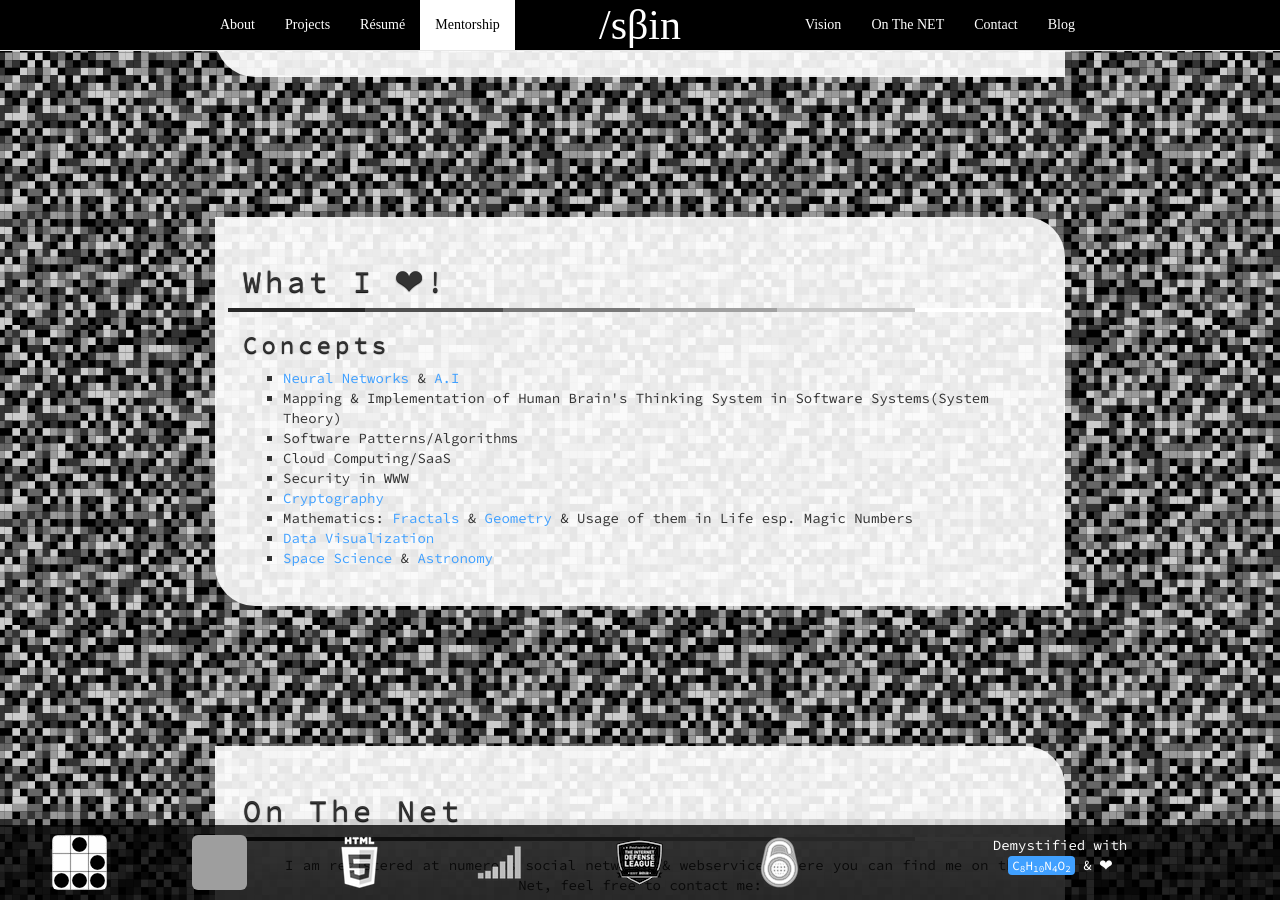
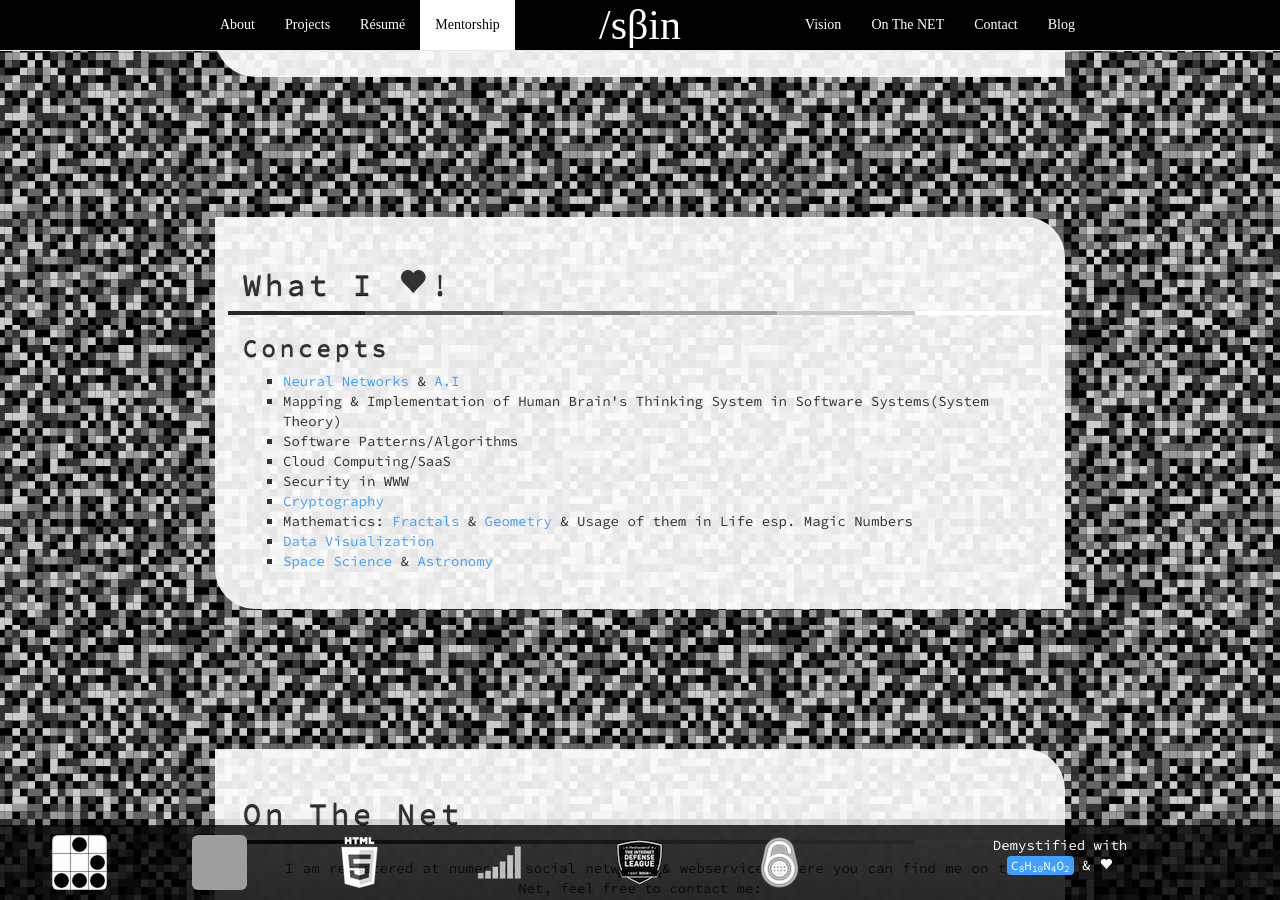
Before and after one commit to slashsBin/slashsBin.github.io, a Jekyll site: the page built from index.html, in a window 1280 px wide and 900 px high, scrolled down 4475 px. Built offline with Jekyll 4.4.1, drawn with Linux system fonts in a browser that asks for light colours; nearby versions of some CDN libraries; some web fonts are replaced; grey boxes are pictures that could not be loaded.

Commit message:
Update My Heart to Beat Better!

```diff
--- a/_includes/masks/heart.html
+++ b/_includes/masks/heart.html
@@ -1,4 +1,4 @@
-<h2>What I <span class="heart">&#10084;</span>!</h2>
+<h2>What I <span class="glyphicon glyphicon-heart heart"></span>!</h2>
 <div class="row companion"><div class="col-xs-2"></div><div class="col-xs-2"></div><div class="col-xs-2"></div><div class="col-xs-2"></div><div class="col-xs-2"></div><div class="col-xs-2"></div></div>
 
 <h3>Concepts</h3>
--- a/_layouts/default.html
+++ b/_layouts/default.html
@@ -53,7 +53,7 @@
                         </div>
                     </div>
                     <div class="col-xs-12 col-md-4 text-center">
-                        <span>Demystified with </span><div class="clearfix hidden-xs hidden-sm"></div><span><code>C<sub>8</sub>H<sub>10</sub>N<sub>4</sub>O<sub>2</sub></code> &amp; <span class="heart">&#10084;</span></span>
+                        <span>Demystified with </span><div class="clearfix hidden-xs hidden-sm"></div><span><code>C<sub>8</sub>H<sub>10</sub>N<sub>4</sub>O<sub>2</sub></code> &amp; <span class="glyphicon glyphicon-heart heart"></span></span>
                     </div>
                 </div>
             </div>
--- a/assets/css/animation.css
+++ b/assets/css/animation.css
@@ -25,17 +25,17 @@
 }
 
 @keyframes heartbeat {
-    0%   { transform: scale(1); }
-    50%  { transform: scale(1.3); }
+    0%   { transform: scale(1.1); }
+    50%  { transform: scale(0.8); }
     100% { transform: scale(1); }
 }
 @-webkit-keyframes heartbeat {
-    0%   { -webkit-transform: scale(1); }
-    50%  { -webkit-transform: scale(1.3); }
+    0%   { -webkit-transform: scale(1.1); }
+    50%  { -webkit-transform: scale(0.8); }
     100% { -webkit-transform: scale(1); }
 }
 @-moz-keyframes heartbeat {
-    0%   { -moz-transform: scale(1); }
-    50%  { -moz-transform: scale(1.3); }
+    0%   { -moz-transform: scale(1.1); }
+    50%  { -moz-transform: scale(0.8); }
     100% { -moz-transform: scale(1); }
 }
```
